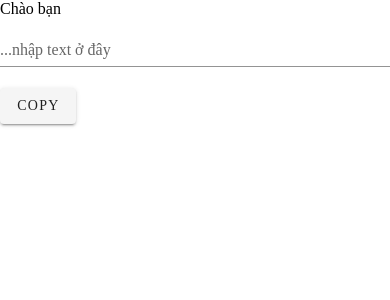
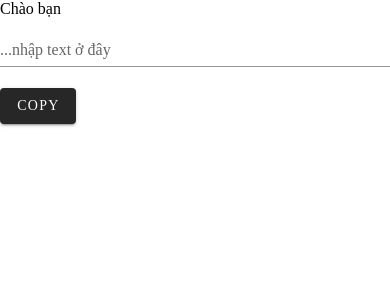
Before and after one commit to superthaihoa123/copytext-mobileapp, a Nuxt app: page / in a window 390 px wide. Shown: the top 300 px of the page. Built offline with nearby package versions, Linux system fonts and the light colour scheme.

Commit message:
mobile app

```diff
--- a/package.json
+++ b/package.json
@@ -13,7 +13,8 @@
   "dependencies": {
     "@capacitor/android": "5.2.3",
     "@capacitor/app": "5.0.6",
-    "@capacitor/core": "5.2.3",
+    "@capacitor/clipboard": "^5.0.6",
+    "@capacitor/core": "^5.2.3",
     "@capacitor/haptics": "5.0.6",
     "@capacitor/keyboard": "5.0.6",
     "@capacitor/status-bar": "5.0.6",
@@ -25,7 +26,7 @@
     "vuetify": "^2.7.1"
   },
   "devDependencies": {
-    "@capacitor/cli": "5.2.3",
+    "@capacitor/cli": "^5.2.3",
     "@nuxtjs/vuetify": "^1.12.3",
     "cypress": "^12.17.3"
   }
--- a/pages/index.vue
+++ b/pages/index.vue
@@ -1,48 +1,37 @@
 <template>
   <div>
     <p>Chào bạn</p>
-    <clipboard-input ref="clipboardInput"></clipboard-input>
-    <v-btn @click="copyText">Copy</v-btn>
-
-    <!-- Centered Snackbar -->
-    <v-snackbar
-      v-model="showSnackbar"
-      :timeout="3000"
-      top
-      color="success"
-      :style="{ left: '50%', transform: 'translateX(-50%)' }"
-    >
-      Text has been copied!
-    </v-snackbar>
+    <v-text-field v-model="textInput" label="...nhập text ở đây"></v-text-field>
+    <v-btn @click="copyText" color="black" dark>Copy</v-btn>
+    <v-snackbar v-model="snackbar" :timeout="3000" top>{{ snackbarMessage }}</v-snackbar>
   </div>
 </template>
 
 <script>
-import ClipboardInput from "@/components/ClipboardInput.vue";
+import { Plugins } from '@capacitor/core';
+
+const { Clipboard } = Plugins;
 
 export default {
-  components: {
-    ClipboardInput,
-  },
   data() {
     return {
-      copied: false,
-      showSnackbar: false,
+      textInput: '',
+      snackbar: false,
+      snackbarMessage: '',
     };
   },
   methods: {
-    copyText() {
-      const inputComponent = this.$refs.clipboardInput;
-      const text = inputComponent.text;
-
-      if (text) {
-        navigator.clipboard.writeText(text);
-        this.showSnackbar = true;
-
-        // Reset snackbar after 3 seconds
-        setTimeout(() => {
-          this.showSnackbar = false;
-        }, 3000);
+    async copyText() {
+      if (this.textInput) {
+        try {
+          await Clipboard.write({
+            string: this.textInput,
+          });
+          this.snackbarMessage = 'Text copied to clipboard';
+          this.snackbar = true;
+        } catch (error) {
+          console.error('Error copying text:', error);
+        }
       }
     },
   },
```
Also changed, not shown: capacitor.config.json (added, +8 -0 lines), 59 other files (tests, documents, lock files or other folders).
